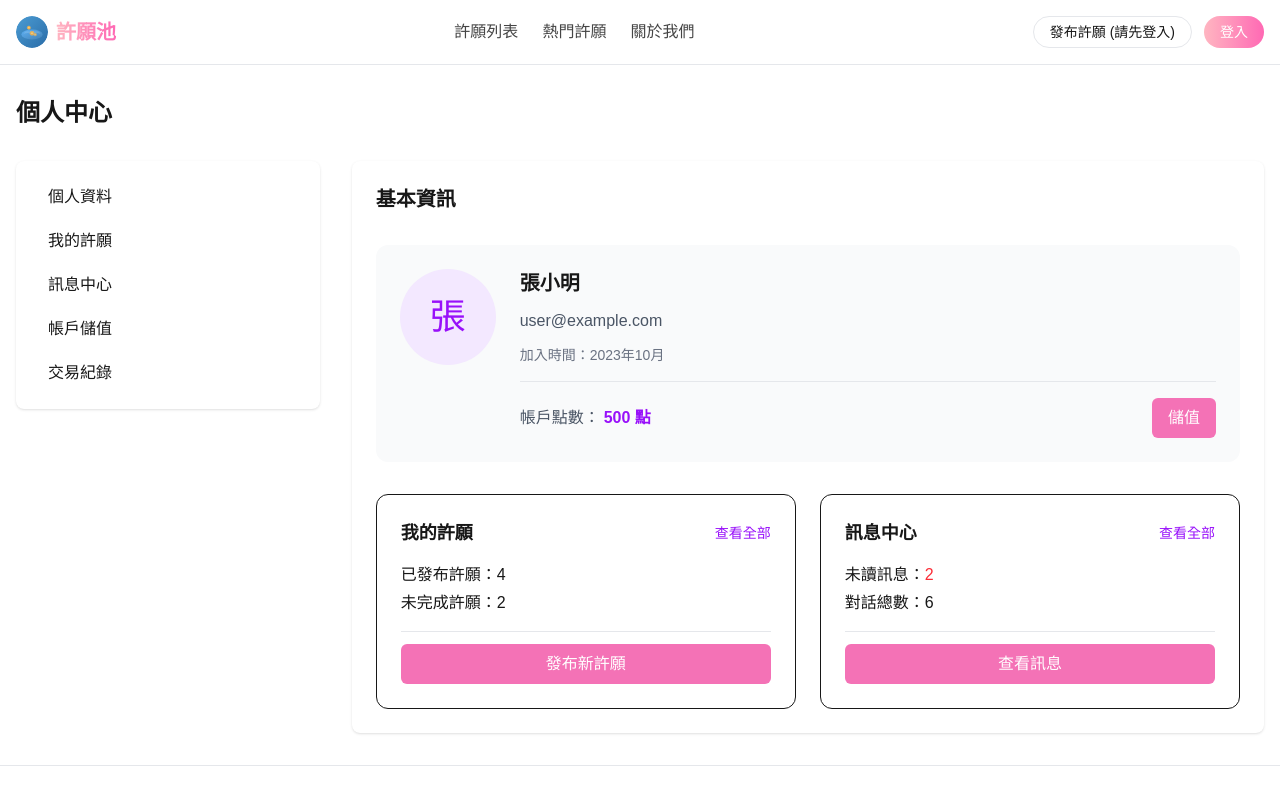
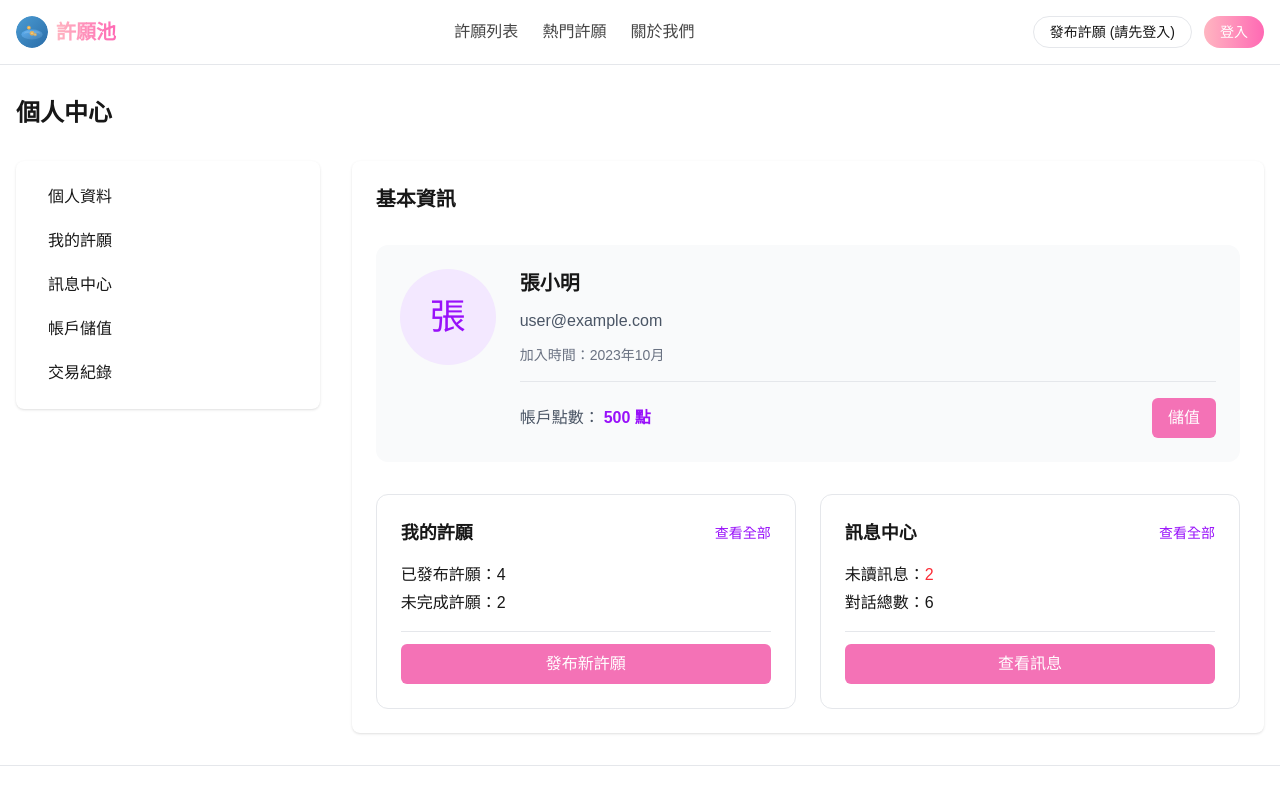
Before and after one commit to firstfu/wishing, a Next.js app: page /profile in a window 1280 px wide. Shown: the top 800 px of the page. Built offline with nearby package versions, Linux system fonts and the light colour scheme; no server answers.

Commit message:
更新個人主頁的樣式，為「我的許願」與「我的訊息」摘要區域新增邊框顏色，以提升界面一致性與視覺效果。

```diff
--- a/app/(views)/profile/page.tsx
+++ b/app/(views)/profile/page.tsx
@@ -74,7 +74,7 @@
       {/* 活動摘要區 */}
       <div className="grid grid-cols-1 md:grid-cols-2 gap-6">
         {/* 我的許願摘要 */}
-        <div className="border rounded-xl p-6">
+        <div className="border border-gray-200 dark:border-gray-700 rounded-xl p-6">
           <div className="flex justify-between items-center mb-4">
             <h3 className="text-lg font-semibold">我的許願</h3>
             <Link href="/profile/wishes" className="text-sm text-purple-600 dark:text-purple-300 hover:underline">
@@ -99,7 +99,7 @@
         </div>
 
         {/* 我的訊息摘要 */}
-        <div className="border rounded-xl p-6">
+        <div className="border border-gray-200 dark:border-gray-700 rounded-xl p-6">
           <div className="flex justify-between items-center mb-4">
             <h3 className="text-lg font-semibold">訊息中心</h3>
             <Link href="/profile/messages" className="text-sm text-purple-600 dark:text-purple-300 hover:underline">
```
